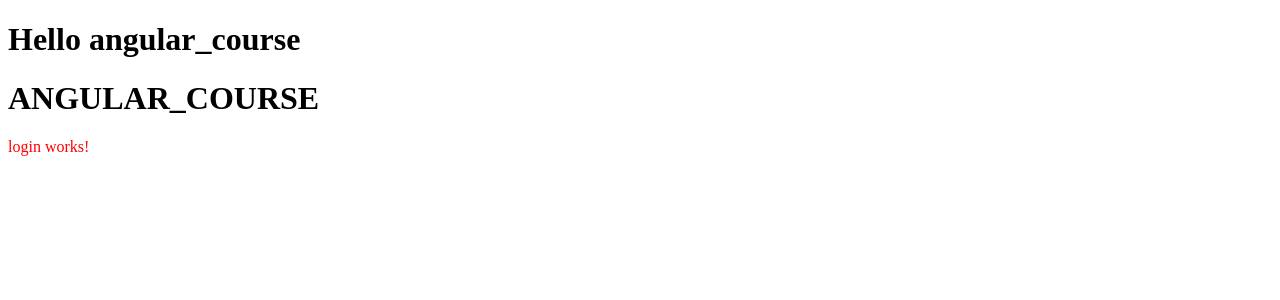
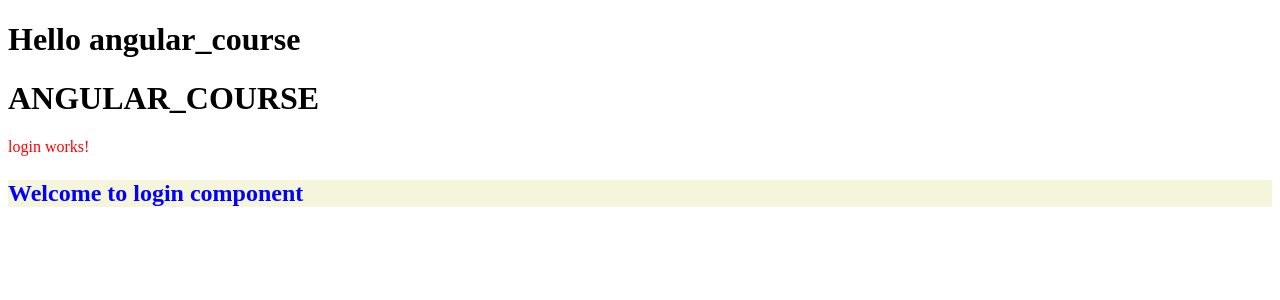
Before and after one commit to ShubhamDev021/Angular_Course, an Angular app: page / in a window 1280 px wide. Shown: the top 300 px of the page. Built offline with nearby package versions, Linux system fonts and the light colour scheme.

Commit message:
Components in angular - adding styles -method 2

```diff
--- a/src/app/login/login.component.css
+++ b/src/app/login/login.component.css
@@ -0,0 +1,5 @@
+.heading {
+    color: blue;
+    background-color: beige;
+    font-size: 3vh;
+}
--- a/src/app/login/login.component.html
+++ b/src/app/login/login.component.html
@@ -1 +1,3 @@
 <p style="color: red;">login works!</p>
+
+<h3 class="heading">Welcome to login component</h3>
```
